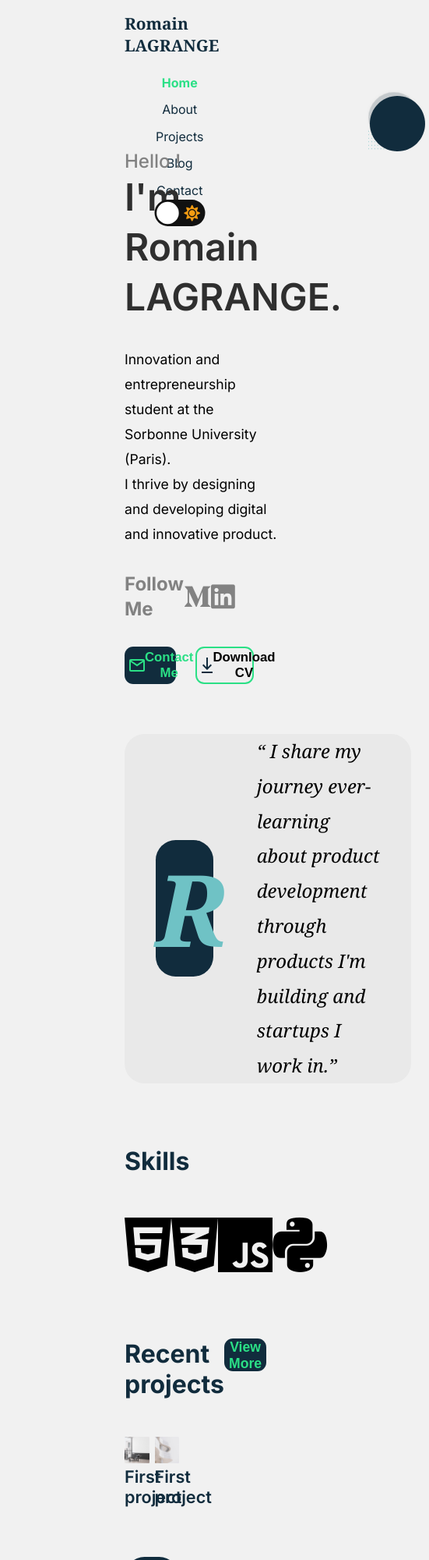
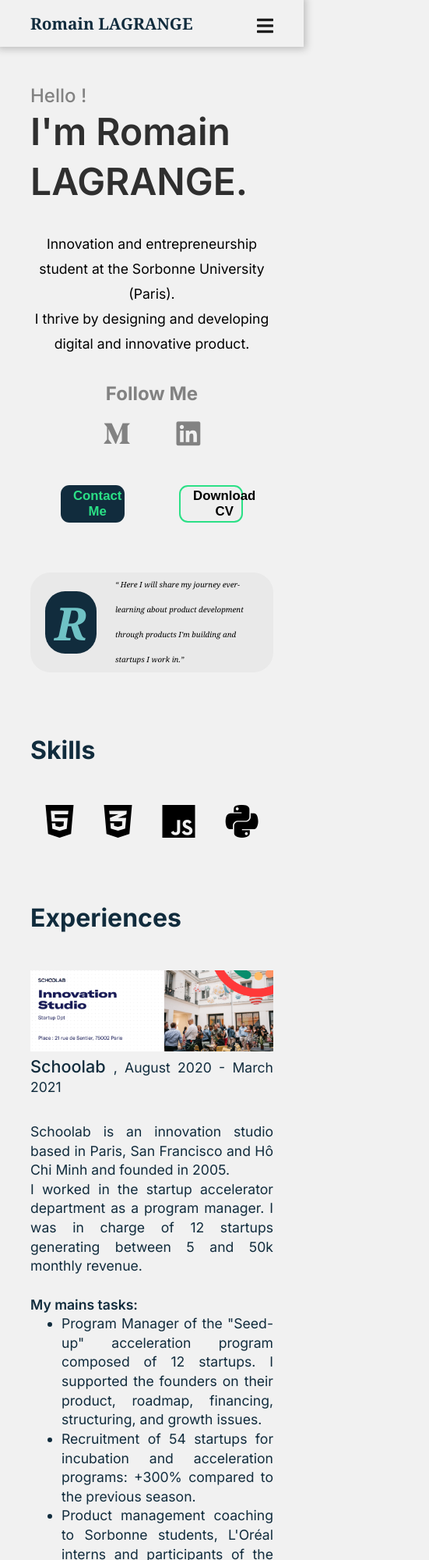
Before and after one commit to Romainl01/Portofolio-website, a plain HTML site: page index.html in a window 390 px wide. Shown: the top 2000 px of the page at 78% size, 551 px wide, since content can reach past the window. Drawn offline with Linux system fonts and the light colour scheme.

Commit message:
responsive and a lot of improvements

```diff
--- a/index.html
+++ b/index.html
@@ -5,22 +5,24 @@
     <meta name="viewport" content="width=device-width, initial-scale=1.0">
     <link rel="preconnect" href="https://fonts.gstatic.com">
     <link rel="preconnect" href="https://fonts.gstatic.com">
-    <link href="https://fonts.googleapis.com/css2?family=Inter:wght@100;200;300;400;500;600;700;800;900&family=Noto+Serif:ital,wght@0,400;0,700;1,400;1,700&display=swap" rel="stylesheet">    <link rel="stylesheet" href="./styles.css" type="text/css">
+    <link rel="shortcut icon" href="./images/icons/icon-browser.png">
+    <link href="https://fonts.googleapis.com/css2?family=Inter:wght@100;200;300;400;500;600;700;800;900&family=Noto+Serif:ital,wght@0,400;0,700;1,400;1,700&display=swap" rel="stylesheet">
+    <link rel="stylesheet" href="./styles.css" type="text/css">
     <link rel="stylesheet" href="https://cdnjs.cloudflare.com/ajax/libs/font-awesome/5.15.1/css/all.min.css" integrity="sha512-+4zCK9k+qNFUR5X+cKL9EIR+ZOhtIloNl9GIKS57V1MyNsYpYcUrUeQc9vNfzsWfV28IaLL3i96P9sdNyeRssA==" crossorigin="anonymous" />
     <title>Romain LAGRANGE Portfolio</title>
 </head>
 <html>
 <body>
-    <div class="margin">
     <header>
+        <nav >
+            <span class="navbar-toggle" id="js-navbar-toggle">
+                <i class="fas fa-bars"></i>
+            </span>
         <span>Romain LAGRANGE</span>
-        <nav>
-            <ul>
+            <ul class="main-nav" id="js-menu">
                 <li><a class="current" href="./homepage.html">Home</a></li>
                 <li><a href="">About</a></li>
-                <li><a href="">Projects</a></li>
-                <li><a href="">Blog</a></li>
-                <li><a href="">Contact</a></li>
+                <li><a href="">Experiences</a></li>
                 <li><input type="checkbox" class="checkbox" id="dark-mode-checkbox" />
                     <label class="label" for="dark-mode-checkbox">
                         <i class="fas fa-moon"></i>
@@ -28,9 +30,11 @@
                         <div class="ball"></div>
                     </label></li>
             </ul>
+
         </nav>
 
     </header>
+    <div class="margin1">
     <main>
         <div class="hero">
             <div class="left-hero">
@@ -40,18 +44,21 @@
             I thrive by designing and developing digital and innovative product. </p>
             <div class="followMe">
             <span id="follow">Follow Me</span>
-            <i class="fab fa-medium-m"></i>
-            <i class="fab fa-linkedin"></i>
+            <div class="icon-hero">
+            <div class="medium-hero">
+            <a href="https://medium.com/@romainlagrange33"><i class="fab fa-medium-m" id="medium-hero"></i></a>
+        </div>
+        <div class="linkedin-hero">
+            <a href="https://www.linkedin.com/in/romain-lagrange1/"><i class="fab fa-linkedin" id="linkedin-hero"></i></a>
+        </div>
+    </div>
         </div>
             <div class="button">
                 <form  method="POST" action="mailto:romainlagrange33@gmail.com" id="contact-form">
-            <button id="contactMe">
-                <img src="./images/icons/mail.svg" alt="mail">
-                Contact Me</button>
+            <button id="contactMe">Contact Me</button>
             </form>
-            <form method="get" action="./ressources/untitled (3).pdf" target="_blank" id="resume-form">
+            <form method="get" action="./ressources/CV_CESURE_V2 copie.pdf" target="_blank" id="resume-form">
             <button type="submit" id="resume">
-                <img src="./images/icons/download.svg" alt="">
                 Download CV</a></button>
             </form>
             </div>
@@ -65,7 +72,7 @@
                     <span>R</span>
                 </div>
                 <div class="quote">
-                    <p>“ I share my journey ever-learning about product development through products I'm building and startups I work in.”</p>
+                    <p>“ Here I will share my journey ever-learning about product development through products I'm building and startups I work in.”</p>
                 </div>
         </div>
         <div class="skills">
@@ -76,43 +83,35 @@
                 <i class="fab fa-js"></i>
                 <i class="fab fa-python"></i>
             </div>
+        <div class="experiences">
+            <div class="header-exp">
+            <h2>Experiences</h2>
+            <!--             <button>View More</button> -->
+
         </div>
-        <div class="projects">
-            <div class="header-project">
-            <h2>Recent projects</h2>
-            <button>View More</button>
-        </div>
-            <div class="container-projects">
-                <div class="first-project">
-                    <img src="./images/image.png" alt="">
-                    <p>First project</p>
+            <div class="container-experiences">
+                <div class="first-exp">
+                    <img src="./images/banner 3_1.png" alt="">
+                    <p> <span>Schoolab </span>, August 2020 - March 2021</p>
                 </div>
-                <div class="second-project">
-                    <img src="./images/image1.png" alt="">
-                    <p>First project</p>
+                <div class="second-exp">
+                    <p>Schoolab is an innovation studio based in Paris, San Francisco and Hô Chi Minh and founded in 2005.</p>
+                    <p>I worked in the startup accelerator department as a program manager. I was in charge of 12 startups generating between 5 and 50k monthly revenue. </p>
+                    <p><br><strong> My mains tasks:</strong></p>
+                    <ul>
+                        <li>Program Manager of the "Seed-up" acceleration program composed of 12 startups. I supported the founders on their product, roadmap, financing, structuring, and growth issues.</li>
+                    <li>Recruitment of 54 startups for incubation and acceleration programs: +300% compared to the previous season.</li>
+                 <li>Product management coaching to Sorbonne students, L'Oréal interns and participants of the "Piscine" program. </li>
+                </ul>
+
                 </div>
             </div>
         </div>
         <div class="cta">
             <p>Interested working with me ?</p>
+            <form  method="POST" action="mailto:romainlagrange33@gmail.com" id="contact-form-cta">
             <button id="first-btn-cta">Email Me</button>
-            <button id="sec-btn-cta">See more projects</button>
-        </div>
-        <div class="experiences">
-            <div class="header-project">
-            <h2>Experiences</h2>
-            <button>View More</button>
-        </div>
-            <div class="container-experiences">
-                <div class="first-exp">
-                    <img src="./images/image.png" alt="">
-                    <p>Schoolab</p>
-                </div>
-                <div class="second-exp">
-                    <img src="./images/image1.png" alt="">
-                    <p>Loreum Ipsum</p>
-                </div>
-            </div>
+            </form>
         </div>
     </main>
 </div>
@@ -120,11 +119,10 @@
     <footer>
         <p>Let's connect</p>
         <div class="icon">
-            <i class="fab fa-medium-m"></i>
-            <i class="fab fa-linkedin"></i>
+            <a href="https://medium.com/@romainlagrange33"><i class="fab fa-medium-m"></i></a>
+            <a href="https://www.linkedin.com/in/romain-lagrange1/"><i class="fab fa-linkedin"></i></a>
         </div>
         <button id="back-to-top">Back to top
-            <i class="fas fa-long-arrow-alt-up"></i>
         </button>
     </footer>
     <script src="script.js"></script>
--- a/styles.css
+++ b/styles.css
@@ -15,16 +15,22 @@
 }
 html {
   font-size: 16px;
-
 }
 
 body {
     font-family: "Inter", sans-serif;
     background-color: var(--background-body);
+    margin:0px;
+    padding:0px;
+    max-width: 2500px;
+
+}
+a{
+  text-decoration: none;
 }
 
-.margin{
-    margin: 0rem 10rem;
+.margin1 {
+    margin: 0rem 10vw;
 }
 
 
@@ -34,18 +40,31 @@ h2 {
   margin: 5rem 0rem 3rem 0rem;
 }
 
+button {
+  outline:none;
+}
+
 /* Navigation */
 header {
-  height: 5rem;
-  margin-bottom: 2rem;
-  width: 100%;
-  padding: 1rem 0rem;
+  height: auto;
+  min-width: 100%;
+  padding: 1rem 10vw;
+  position: -webkit-sticky;
+  position: sticky;
+  top: 0;
+  background-color: var(--background-body);
+  -webkit-box-shadow: 0px 0px 9px 3px rgba(41,41,41,.25);
+-moz-box-shadow: 0px 0px 9px 3px rgba(41,41,41,.25);
+box-shadow: 0px 0px 9px 3px rgba(41,41,41,.25);
+}
+
+nav{
   display: flex;
   align-items: center;
   justify-content: space-between;
   flex-wrap: wrap;
+  width: 100%;
 }
-
 
 .checkbox {
 	opacity: 0;
@@ -82,7 +101,6 @@ header {
 	transform: translateX(24px);
 }
 
-
 .fa-moon {
 	color: #f1c40f;
 }
@@ -97,50 +115,96 @@ header span {
   font-weight: bold;
   font-size: 1.3rem;
   color: var(--dark-blue);
+  display: inline-block;
 }
 
-header nav {
-  align-items: center;
-}
+
 header ul {
-  margin: 1em 0 0.5em;
   text-align: center;
   list-style: none;
+  align-items: center;
+
 }
 
+.main-nav {
+  display: flex;
+  margin: 1em 0 0.5em;
+  flex-direction: row;
+  justify-content: flex-end;
+}
 header li {
   align-content: center;
   display: inline-flex;
   margin-right: 2.2rem;
+
 }
-
-nav a {
+li a {
   display: inline-block;
   padding: 0.5rem 0rem 0.4rem 0rem;
   text-decoration: none;
   color: var(--dark-blue);
   font-size: 1rem;
+  text-decoration: none;
 }
-
 .current {
   color: #2be086;
   font-weight: 700;
 }
+.navbar-toggle {
+  display: none;
+}
+
+@media screen and (max-width: 950px) {
+
+  .navbar-toggle {
+    position: absolute;
+    top: 0;
+    padding-top: 1rem;
+    right: 0;
+    margin-right: 10vw;
+    cursor: pointer;
+    color:#1c1c1c;
+    font-size: 24px;
+    display: block;
+}
+  .active {
+    display: block;
+  }
+
+  header label{
+    margin: auto;
+  }
+
+  header li {
+    text-align: center;
+    margin: 1rem auto;
+    display: block;
+
+}
+
+  .main-nav {
+    list-style-type: none;
+    display: none;
+  }
+  nav{
+    display: block;
+  }
+}
+
 
 /* Hero banner */
 .hero {
+  margin-top: 5rem;
   display: inline-flex;
   justify-content: space-between;
 }
 
 .left-hero {
-  margin-top: 5rem;
   width: 50%;
 }
 
 .image-hero {
-  width: 70%;
-  margin-left: 7rem;
+  margin-left: 7vw;
 }
 .image-hero img {
   width: 100%;
@@ -164,12 +228,19 @@ nav a {
   line-height: 2rem;
 }
 .followMe {
-  width: 60%;
+  width: 80%;
   margin: 2rem 0rem;
   display: inline-flex;
-  justify-content: space-between;
   align-items: center;
 }
+
+.icon-hero{
+  display: inline-flex;
+  justify-content: space-between;
+  width: 30%;
+  margin-left: 2.5rem;
+}
+
 
 #follow {
   font-size: 1.5rem;
@@ -185,8 +256,9 @@ nav a {
 
 .hero form{
   display: flex;
-  justify-content: between;
+  justify-content: space-between;
   padding: 0;
+  margin-top: 1rem;
 }
 #contact-form{
   width: 40%;
@@ -198,7 +270,7 @@ nav a {
 
 .button {
   display: inline-flex;
-  width: 85%;
+  width: 100%;
   justify-content: space-between;
 }
 .hero button {
@@ -210,6 +282,9 @@ nav a {
   font-weight: bold;
   font-size: 1.05rem;
   cursor: pointer;
+}
+.btn-child{
+  margin: 0 1rem;
 }
 
 #contactMe {
@@ -224,7 +299,82 @@ nav a {
   border: 2px solid #2be086;
 }
 
+@media screen and (max-width: 950px) {
+  .hero {
+    margin-top: 3rem;
+    display: block;
+  }
+  .left-hero {
+    width: 100%;
+  }
+  .hero p {
+    text-align: center;
+  }
+  .followMe {
+    width: 100%;
+    min-width: 180px;
+    padding: 0rem 20vw;
+    margin: 2rem 0;
+    display: flex;
+    justify-content: space-between;
+    flex-wrap:wrap;
+    text-align: center;
+  }
+  .child-followMe-icon{
+    margin:
+  }
+  .image-hero {
+    display: none;
+  }
+  .button {
+    margin: 0 auto;
+    width: 100%;
+    padding: 0 10vw;
+  }
+  #contactMe {
+    padding: 1rem;
+    background: #112c3d;
+    color: #2be086;
+    border: none;
+    min-width: 17Opx;
+
+  }
+
+  #resume {
+
+    width: content-box;
+    padding: 1rem;
+    border: 2px solid #2be086;
+    min-width: 17Opx;
+
+  }
+  #contact-form, #resume-form{
+    width: 35%;
+    margin:0;
+  }
+
+
+}
+@media screen and (max-width: 600px) {
+  .followMe{
+    display: block;
+    text-align: center;
+  }
+
+.medium-hero, .linkedin-hero {
+  display:inline-block;
+  margin: 2vh 4vw;
+}
+
+.icon-hero{
+width: 100%;
+margin: auto;
+}
+}
+
 /* Purpose banner */
+
+
 .purpose {
   margin-top: 4rem;
   background-color: #e9e9e9;
@@ -234,8 +384,9 @@ nav a {
 }
 .left-r {
   background-color: #112c3d;
-  width: 20%;
-  height: 80%;
+  width: 20vw;
+  max-width: 200px;
+  height: auto;
   border-radius: 1.6rem;
   text-align: center;
   margin: 2rem 0rem;
@@ -243,20 +394,43 @@ nav a {
 }
 .left-r span {
   color: #6fc2c5;
-  font-size: 8rem;
+  font-size: 9rem;
   font-family: "Noto Serif", serif;
   font-style: italic;
   font-weight: 800;
+
 }
 
-.quote {
+.quote  {
   width: 70%;
   font-size: 1.5rem;
   font-family: "Noto Serif", serif;
   font-weight: 500;
   font-style: italic;
   line-height: 2.8rem;
-  margin: 0rem 2.5rem 0rem 3.5rem;
+  margin: 0rem 2.5rem 0rem 2.5rem;
+}
+@media screen and (max-width: 950px){
+  .quote p {
+    font-size: 2.5vw;
+      }
+  .quote{
+    line-height: 2rem;
+  }
+
+  .left-r span {
+        font-size: 15vw;
+  }
+
+  .left-r{
+    margin-left: 1.2rem;
+    margin-top: 1rem;
+    margin-bottom: 1rem;
+
+  }
+  .quote{
+    margin: 0rem 1.2rem 0rem 1.5rem
+  }
 }
 /* skills banner */
 
@@ -268,53 +442,28 @@ nav a {
   justify-content: space-around;
 }
 
-/* projects banner */
-.projects button {
-  border-radius: 0.7rem;
-  height: 2.6rem;
-  background: #112c3d;
-  font-weight: bold;
-  font-size: 1.1rem;
-  color: #2be086;
-  border: none;
-  width: 9.4rem;
-  margin: 5rem 0rem 3rem 0rem;
-}
-.header-project {
-  width: 100%;
-  display: inline-flex;
-  justify-content: space-between;
+@media screen and (max-width: 600px){
+  .coding-skills{
+    font-size: 3rem;
+  }
 }
 
-.container-projects p {
-  color: #112c3d;
-  font-size: 1.35rem;
-  font-weight: 600;
-}
+/* projects banner */
 
-.container-projects {
-  display: inline-flex;
-  justify-content: space-between;
-  width: 100%;
-}
 
-.first-project,
-.second-project {
-  width: 45%;
-}
 
-.container-projects img {
-  width: 100%;
-}
+
+
 
 /* call to action banner */
 .cta {
-  margin-top: 4rem;
+  margin-top: 2rem;
   background-color: #112c3d;
   border-radius: 1.6rem;
   display: inline-flex;
   align-items: center;
-  height: 15rem;
+  height: auto;
+  min-height: 8rem;
   width: 100%;
   justify-content: space-around;
 }
@@ -331,22 +480,43 @@ nav a {
   color: #2be086;
   font-weight: bold;
   font-size: 1.2rem;
+  cursor: pointer;
+  width: 11rem;
 }
 
 #first-btn-cta {
   background: #112c3d;
   border: none;
   border: 2px solid #2be086;
-  width: 12rem;
 }
-
-#sec-btn-cta {
-  background-color: white;
-  color: #112c3d;
-  width: 14rem;
+@media screen and (max-width: 850px){
+  .cta{
+    justify-content: space-between;
+    height: auto;
+    min-height: fit-content;
+  }
+  .cta p{
+    margin: 1.5rem 0.5rem 1.5rem 1rem;
+    font-size: 1.2rem;
+  }
+  .cta button {
+margin:1.5rem 1rem;
+font-size: 1rem;
+padding: 2vw 4vw;
+width: fit-content;
+height: auto;
+  }
+.cta form{
+  margin: 0 auto;
+}
 }
 
 /* experiences banner  */
+.header-exp {
+  width: 100%;
+  display: inline-flex;
+  justify-content: space-between;
+}
 .experiences button {
   border-radius: 0.7rem;
   height: 2.6rem;
@@ -359,25 +529,45 @@ nav a {
   margin: 5rem 0rem 3rem 0rem;
 }
 
-.container-experiences p {
+.container-experiences span {
   color: --dark-blue;
   font-size: 1.35rem;
+  font-weight: 500;
+}
+
+.container-experiences p{
+  font-size: 1.1rem;
+  text-align: justify;
+  line-height: 1.4;
+  color: #112c3d;
+}
+
+.container-experiences strong{
   font-weight: 600;
 }
 
+.container-experiences li{
+  font-size: 1.1rem;
+  text-align: justify;
+  line-height: 1.4;
+  color: #112c3d;
+
+}
+
 .container-experiences {
-  display: inline-flex;
-  justify-content: space-between;
+  display: inline-block;
   width: 100%;
 }
 
 .first-exp,
 .second-exp {
-  width: 45%;
+  width: 100%;
+  margin-bottom: 2rem;
 }
 
 .container-experiences img {
   width: 100%;
+  margin: 0 auto;
 }
 
 /* Footer */
@@ -386,7 +576,7 @@ footer{
 }
 footer {
   margin-top: 5rem;
-  padding: 4rem 10rem;
+  padding: 4rem 10vw;
   background-color: #1c1c1c;
   width: 100%;
   display: inline-flex;
@@ -397,13 +587,12 @@ footer .icon {
   display: inline-flex;
   justify-content: space-between;
   font-size: 2.2rem;
-  width: 10%;
+  width: 15%;
   color: #E1E1E1;
-  margin: 0rem 13rem;
+  margin: 0rem auto;
 }
 
 footer p {
-    float: left;
   font-size: 1.8rem;
   color: #E1E1E1;
   ;
@@ -419,9 +608,35 @@ footer button {
   font-size: 1.2rem;
   border-radius: 0.7rem;
   padding: 1rem 2rem;
+  cursor: pointer;
 }
 
 #back-to-top i{
     font-size: 1.5rem;
     padding-left:0.5rem;
 }
+
+fa-linkedin{
+  cursor: pointer;
+}
+
+.icon a {
+  text-decoration: none;
+  color: #E1E1E1;
+}
+
+@media screen and (max-width:660px){
+  footer p {
+font-size: 1rem;
+}
+footer .icon {
+font-size: 1.2rem;
+}
+footer button {
+padding: 0.5rem;
+font-size: 1rem;
+}
+footer{
+padding: 2.5rem 10vw;
+}
+}
```
Also changed, not shown: script.js (+11 -1 lines), images/banner 3_1.png (added), images/icons/icon-browser.png (added), images/image.png (deleted), images/image1.png (deleted), 6 other files.
